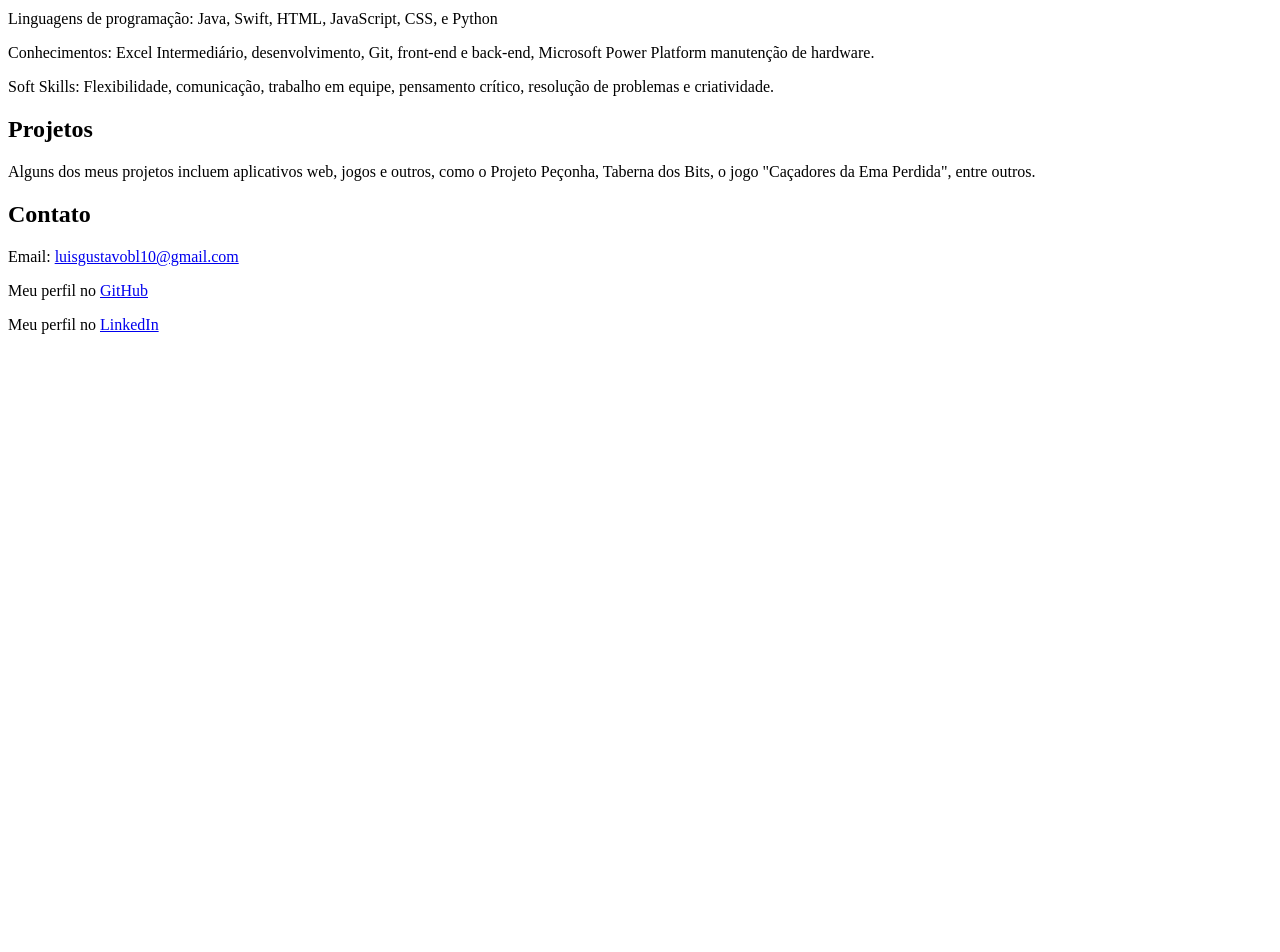
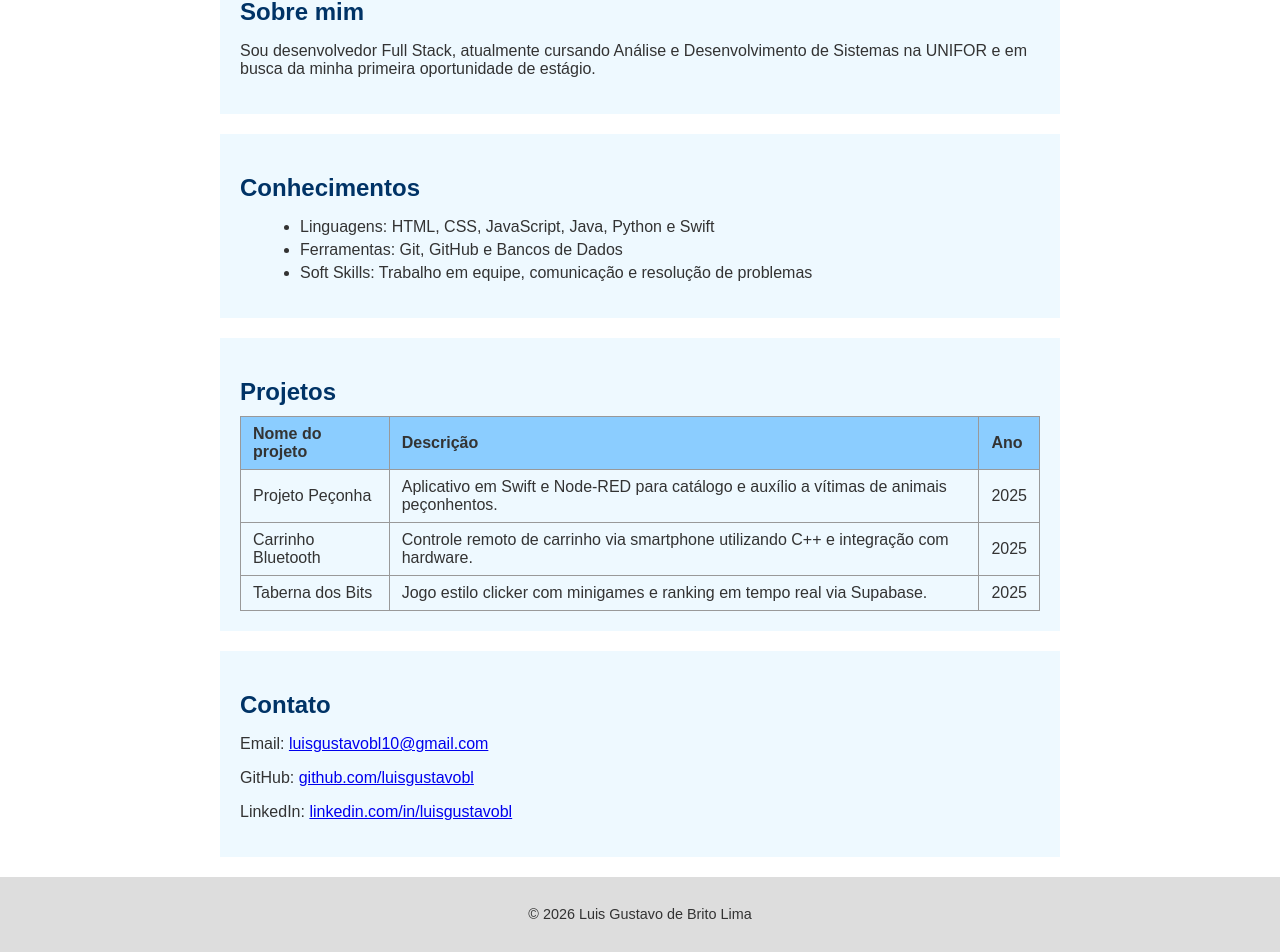
Before and after one commit to luisgustavobl/AtividadeMiniPortfolio, a plain HTML site: page index.html in a window 1280 px wide. Shown: the part 230-1182 px from the top of the page. Before the commit the page ends 800 px from the top, so only its background shows below. Drawn offline with Linux system fonts and the light colour scheme.

Commit message:
Atividade final

```diff
--- a/index.html
+++ b/index.html
@@ -3,34 +3,72 @@
 <head>
     <meta charset="UTF-8">
     <meta name="viewport" content="width=device-width, initial-scale=1.0">
-    <title>Mini Portfólio</title>
+    <title>Portfólio - Luis Gustavo</title>
+    <link rel="stylesheet" href="style.css">
 </head>
-<!--Resta: Adicionar informações, melhorar a estrutura e estilizar com CSS-->
 <body>
-    <h2>Luis Gustavo de Brito Lima</h2>
-    <h3>Estudante e desenvolvedor</h3>
+    <header>
+        <h1>Luis Gustavo de Brito Lima</h1>
+        <p>Estudante de TI e Desenvolvedor</p>
+    </header>
 
-    <h2>Sobre mim</h2>
-    <p>um desenvolvedor Full Stack com 1 ano de estudos e estou buscando minha primeira oportunidade de estágio</p>
+    <section>
+        <h2>Sobre mim</h2>
+        <p>Sou desenvolvedor Full Stack, atualmente cursando Análise e Desenvolvimento de Sistemas na UNIFOR e em busca da minha primeira oportunidade de estágio.</p>
+    </section>
 
-    <!--EDITAR  vv-->
-    <h2>Conhecimentos</h2>
-    <p>Linguagens de programação: Java, Swift, HTML, JavaScript, CSS, e Python
-    </p>
+    <section>
+        <h2>Conhecimentos</h2>
+        <ul>
+            <li>Linguagens: HTML, CSS, JavaScript, Java, Python e Swift</li>
+            <li>Ferramentas: Git, GitHub e Bancos de Dados</li>
+            <li>Soft Skills: Trabalho em equipe, comunicação e resolução de problemas</li>
+        </ul>
+    </section>
 
-    <p>Conhecimentos: Excel Intermediário, desenvolvimento, Git, front-end e back-end, Microsoft Power Platform manutenção de hardware.</p>
+    <!-- tabela de projetos -->
+    <section>
+        <h2>Projetos</h2>
+        <table>
+            <thead>
+                <tr>
+                    <th>Nome do projeto</th>
+                    <th>Descrição</th>
+                    <th>Ano</th>
+                </tr>
+            </thead>
+            <tbody>
+                <tr>
+                    <td>Projeto Peçonha</td>
+                    <td>Aplicativo em Swift e Node-RED para catálogo e auxílio a vítimas de animais peçonhentos.</td>
+                    <td>2025</td>
+                </tr>
+                <tr>
+                    <td>Carrinho Bluetooth</td>
+                    <td>Controle remoto de carrinho via smartphone utilizando C++ e integração com hardware.</td>
+                    <td>2025</td>
+                </tr>
+                <tr>
+                    <td>Taberna dos Bits</td>
+                    <td>Jogo estilo clicker com minigames e ranking em tempo real via Supabase.</td>
+                    <td>2025</td>
+                </tr>
+            </tbody>
+        </table>
+    </section>
 
-    <p>Soft Skills: Flexibilidade, comunicação, trabalho em equipe, pensamento crítico, resolução de problemas e criatividade.</p>
-    <!--EDITAR  ^^ -->
+    <!-- links e contato -->
+    <section>
+        <h2>Contato</h2>
+        <p>Email: <a href="mailto:luisgustavobl10@gmail.com">luisgustavobl10@gmail.com</a></p>
+        <p>GitHub: <a href="https://github.com/luisgustavobl" target="_blank">github.com/luisgustavobl</a></p>
+        <p>LinkedIn: <a href="https://www.linkedin.com/in/luisgustavobl" target="_blank">linkedin.com/in/luisgustavobl</a></p>
+    </section>
 
-    <h2>Projetos</h2>
-    <!--Finalizar  vv-->
-    <p>Alguns dos meus projetos incluem aplicativos web, jogos e outros, como o Projeto Peçonha, Taberna dos Bits, o jogo "Caçadores da Ema Perdida", entre outros.</p>
-    <!--Não finalizado  ^^ -->
+    <!-- rodapé -->
+    <footer>
+        <p>&copy; 2026 Luis Gustavo de Brito Lima</p>
+    </footer>
 
-    <h2>Contato</h2>
-    <p>Email: <a href="https://mail.google.com/mail/?view=cm&fs=1&to=luisgustavobl10@gmail.com" target="_blank" rel="external">luisgustavobl10@gmail.com</a></p>
-    <p>Meu perfil no <a href="https://github.com/luisgustavobl" target="_blank" rel="external">GitHub</a></p>
-    <p>Meu perfil no <a href="https://www.linkedin.com/in/luis-brito-96b098375/" target="_blank" rel="external">LinkedIn</a></p>
 </body>
 </html>
--- a/style.css
+++ b/style.css
@@ -0,0 +1,70 @@
+/* geral */
+body {
+    font-family: Arial, sans-serif;
+    background-color: #ffffff;
+    color: #333;
+    margin: 0;
+    padding: 0;
+}
+
+/* cabeçalho */
+header {
+    background-color: #007b9e;
+    color: rgb(255, 255, 255);
+    text-align: center;
+    padding: 30px 10px;
+}
+
+header h1 {
+    margin-bottom: 5px;
+}
+
+/* espaçamento*/
+section {
+    background-color: rgb(238, 249, 255);
+    max-width: 800px;
+    margin: 20px auto;
+    padding: 20px;
+}
+
+h2 {
+    color: #003366;
+    margin-bottom: 10px;
+}
+
+ul {
+    margin-left: 20px;
+}
+
+li {
+    margin-bottom: 5px;
+}
+
+/* formatação da tabela */
+table {
+    width: 100%;
+    border-collapse: collapse;
+    margin-top: 10px;
+}
+
+th, td {
+    border: 1px solid #999;
+    padding: 8px 12px;
+    text-align: left;
+}
+
+th {
+    background-color: #8bcdff;
+}
+
+a:hover {
+    text-decoration: underline;
+}
+
+/* rodape */
+footer {
+    text-align: center;
+    padding: 15px;
+    background-color: #ddd;
+    font-size: 0.9em;
+}
```
